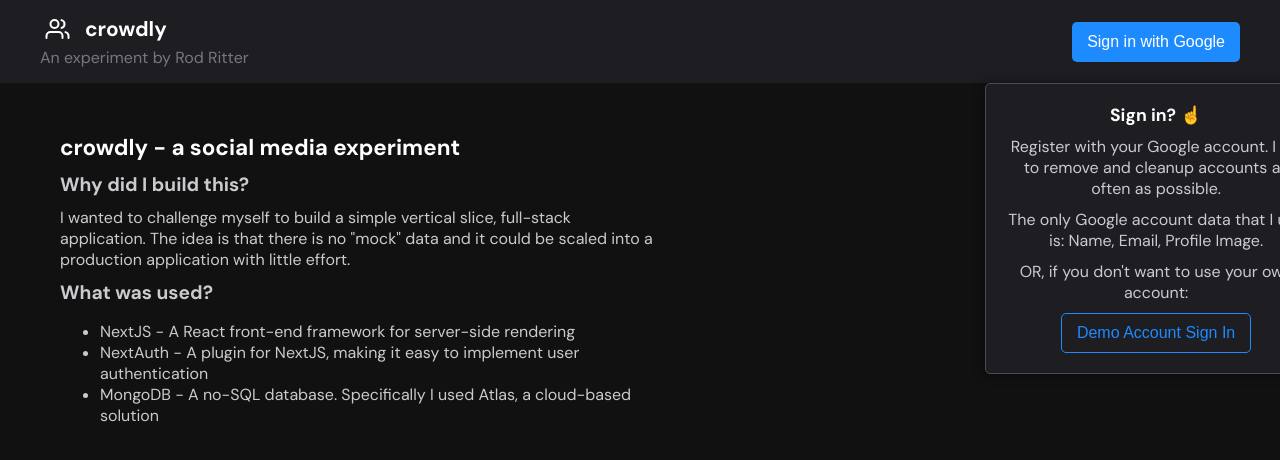
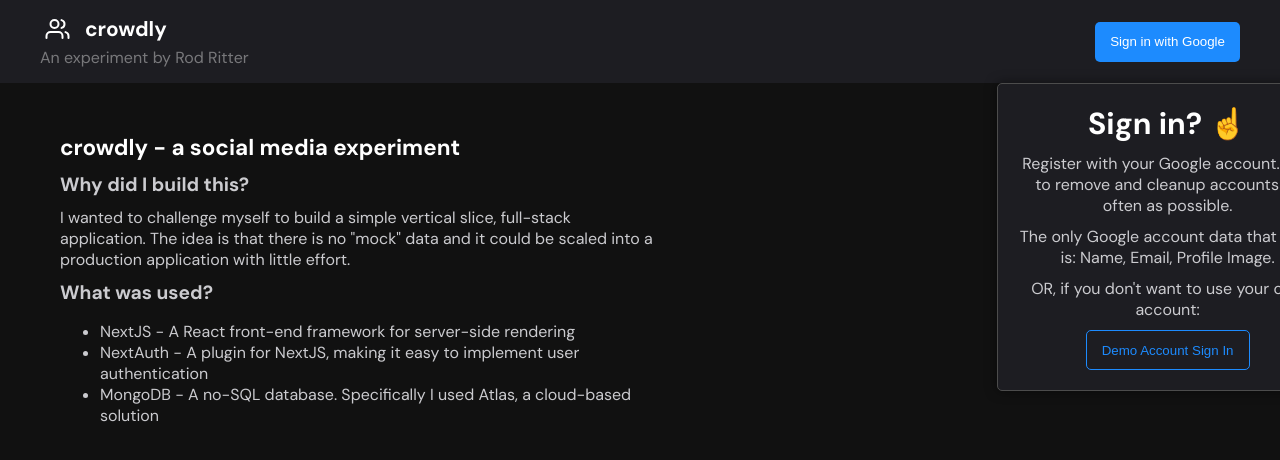
Before and after one commit to RodRitter/social-media-concept, a Next.js app: page / in a window 1280 px wide. Shown: the top 460 px of the page. Built offline with nearby package versions, Linux system fonts and the light colour scheme; no server answers.

Commit message:
cleanup: change some text

```diff
--- a/components/BadgeProfile/index.js
+++ b/components/BadgeProfile/index.js
@@ -33,13 +33,13 @@ const ProfileDetails = styled.div`
 
 const NameText = styled.div`
     font-weight: 500;
-    font-size: ${({ size }) => (size === "lg" ? "1.05rem" : "1rem")};
+    font-size: ${({ size }) => (size === "lg" ? "1.05rem" : "0.9rem")};
     line-height: ${({ size }) => (size === "lg" ? "1.8rem" : "1.4rem")};
 `;
 
 const MetaText = styled.div`
     color: ${({ theme }) => theme.lightText};
-    font-size: ${({ size }) => (size === "lg" ? "1rem" : "0.9rem")};
+    font-size: ${({ size }) => (size === "lg" ? "0.9rem" : "0.9rem")};
     line-height: ${({ size }) => (size === "lg" ? "1.8rem" : "1.4rem")};
 `;
 
--- a/components/Button/index.js
+++ b/components/Button/index.js
@@ -4,7 +4,6 @@ import { useTheme } from "../../lib/ThemeProvider";
 
 const ButtonStyled = styled.button`
     border: none;
-    font-size: 1rem;
     height: 40px;
     padding: 0 15px;
     border-radius: 5px;
--- a/components/Modal/index.js
+++ b/components/Modal/index.js
@@ -40,7 +40,6 @@ const ModalInner = styled.div`
 const ContentWrapper = styled.div`
     padding: 0 0 40px 0;
     text-align: center;
-    font-size: 1rem;
 `;
 
 const ButtonsWrapper = styled.div`
--- a/components/Snackbar/index.js
+++ b/components/Snackbar/index.js
@@ -18,7 +18,6 @@ const SnackbarWrapper = styled.div`
     border-radius: 5px;
     position: relative;
     width: fit-content;
-    font-size: 1rem;
     transition: all ease-in-out 0.3s;
     top: ${({ open }) => (open ? "40px" : "-70px")};
 `;
--- a/components/Tooltip/index.js
+++ b/components/Tooltip/index.js
@@ -19,7 +19,6 @@ const TooltipWrapper = styled.div`
     text-align: center;
     border-radius: 5px;
     padding: 20px;
-    font-size: 1rem;
     color: ${({ theme }) => theme.lightText}
 
     box-shadow: 0px 0px 12px 0px rgba(0, 0, 0, 0.5);
--- a/containers/CreatePost.js
+++ b/containers/CreatePost.js
@@ -21,7 +21,6 @@ const CreatePostInputWrapper = styled(Panel)`
 
 const TextAreaStyled = styled(TextArea)`
     flex: 1;
-    font-size: 1rem;
     margin-top: 25px;
     transition: all linear 0.1s;
 
@@ -46,7 +45,6 @@ const EnterKey = styled.div`
     height: 24px;
     padding: 0 5px;
     border-radius: 2px;
-    font-size: 1rem;
     border: 1px solid ${({ theme }) => theme.text};
 `;
 
@@ -54,7 +52,6 @@ const CharLimitText = styled.div`
     position: absolute;
     top: 15px;
     right: 20px;
-    font-size: 0.9rem;
 `;
 
 const PostingLoader = styled(Loader)`
--- a/containers/Header.js
+++ b/containers/Header.js
@@ -79,7 +79,6 @@ const TooltipStyled = styled(Tooltip)`
     animation: ${tooltipBounce} 1.5s ease-in-out infinite;
 
     > p {
-        font-size: 1rem;
         color: ${({ theme }) => theme.lightText};
 
         a {
--- a/containers/Post.js
+++ b/containers/Post.js
@@ -41,7 +41,6 @@ const FollowButton = styled(Button)`
 `;
 
 const PostPanel = styled.div`
-    font-size: 1rem;
     padding: 10px;
     color: ${({ theme }) => theme.mediumText};
 `;
@@ -59,14 +58,9 @@ const ActionsSection = styled.div`
     svg {
         width: 15px;
     }
-
-    > button span {
-        font-size: 1rem;
-    }
 `;
 
 const DeleteButton = styled(Button)`
-    font-size: 1rem;
     color: ${({ theme }) => theme.errorRed};
     > svg {
         margin: 0;
--- a/containers/PostList.js
+++ b/containers/PostList.js
@@ -49,7 +49,6 @@ const Loading = styled.div`
     height: 80px;
     display: flex;
     align-items: center;
-    font-size: 1rem;
     animation: ${loadingIntro} 0.1s ease-in-out;
 
     > span {
--- a/pages/index.js
+++ b/pages/index.js
@@ -21,7 +21,6 @@ const InnerWrapper = styled.div`
 
     p,
     li {
-        font-size: 1rem;
         color: ${({ theme }) => theme.lightText};
     }
 
--- a/styles/globals.css
+++ b/styles/globals.css
@@ -28,7 +28,7 @@ h2 {
 }
 
 h3 {
-    font-size: 1.1rem;
+    font-size: 1.9rem;
 }
 
 p {
```
